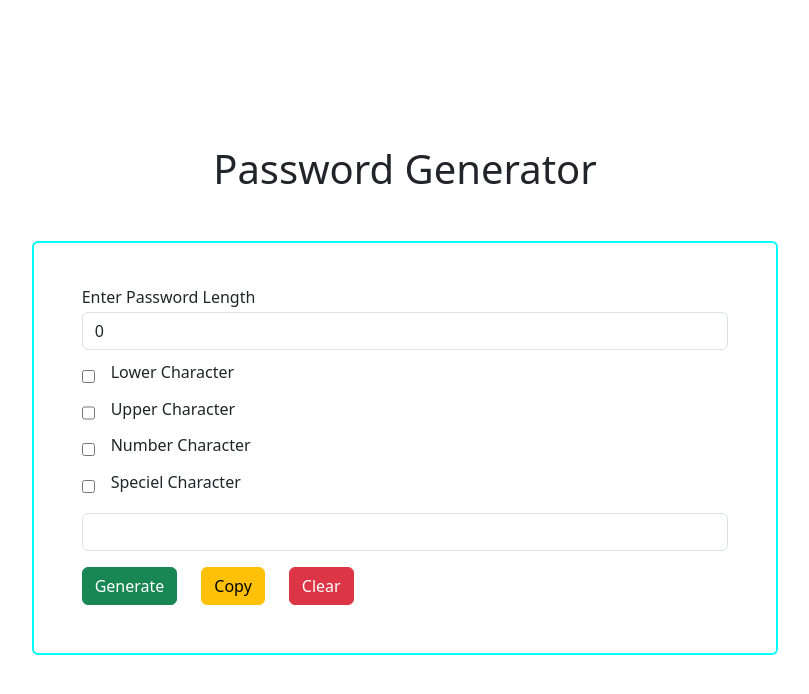
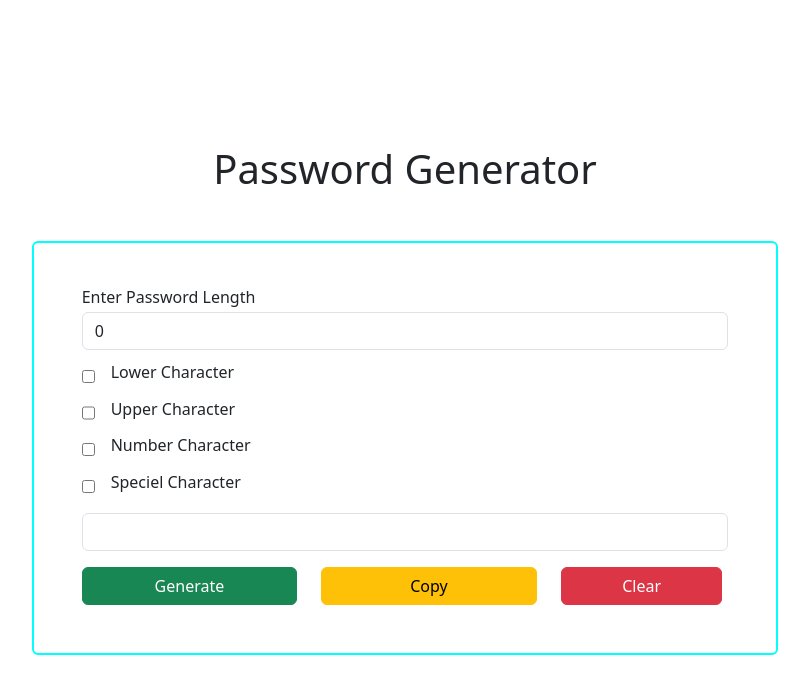
Before and after one commit to MohanavelR/React_simple_projects, a React (Vite) app: page /generate-password in a window 1280 px wide. Shown: the top 694 px of the page, without its empty margins (235-1044 px from the left). Built offline with nearby package versions, Linux system fonts and the light colour scheme; a web font is replaced by a local one.

Commit message:
password generator

```diff
--- a/src/08_Digital_Clock/Clock.jsx
+++ b/src/08_Digital_Clock/Clock.jsx
@@ -10,7 +10,7 @@ export const Clock = () => {
         let year=cur_Dates.getFullYear()
         let date=cur_Dates.toLocaleDateString(undefined,{day:'numeric'})
         let day=cur_Dates.toLocaleDateString(undefined,{weekday:'long'})
-        let month=cur_Dates.toLocaleDateString(undefined,{month:'long'})
+        let month=cur_Dates.toLocaleDateString(undefined,{month:"short"})
         // console.log(cur_Dates.toLocaleDateString(undefined,{month:'short'}))
         if(hour>12){
             hour-=12
@@ -32,7 +32,7 @@ export const Clock = () => {
   return (
     <>
     <div className=' main-clock-container d-flex justify-content-center align-items-center'>
-          <div className='text-center  p-5 bg-white rounded clock-container '>
+          <div className='text-center col-12 col-md-6  p-5 bg-white rounded clock-container '>
            <h1 className='head'>Digital Clock</h1>
            <div className='d-flex mt-3 time justify-content-center align-items-center gap-1'>
            <span>{Time.hours}</span> : <span>{Time.mintues}</span> : <span>{Time.seconds}</span>
--- a/src/09_Generate_passwoed/Generate_Password.jsx
+++ b/src/09_Generate_passwoed/Generate_Password.jsx
@@ -61,7 +61,7 @@ function Clear(){
     return (
     <div className='password-main-container  flex-column d-flex justify-content-center align-items-center '>
         <h1 className='mb-5'>Password Generator </h1>
-        <div className='password-container p-5 rounded col-7'>
+        <div className='password-container p-5 rounded col-12 col-md-7'>
        {message &&
        <div class="alert text-center alert-success " role="alert">
         Password Copied.
@@ -106,9 +106,9 @@ function Clear(){
          {error && <p className=' mt-4 text-danger'>This Field is can't Write only Read and Copy Your Password</p>}
     </div>
     <div className='d-flex gap-4'>
-        <button onClick={Generate} className="btn btn-success">Generate</button>
-        <button onClick={Copy} className="btn btn-warning">Copy</button>
-        <button onClick={Clear} className="btn btn-danger">Clear</button>
+        <button onClick={Generate} className="btn btn-success col-md-4 col-12">Generate</button>
+        <button onClick={Copy} className="btn btn-warning col-md-4  col-12">Copy</button>
+        <button onClick={Clear} className="btn btn-danger col-md-3  col-12">Clear</button>
     </div>
     </div>
 
--- a/src/10_FAQS/Css.css
+++ b/src/10_FAQS/Css.css
@@ -20,7 +20,6 @@
 }
 .answer-show{
    min-height: 50px;
-
    transition: all 3s ease !important;
 }
 .faqs-container{
```
